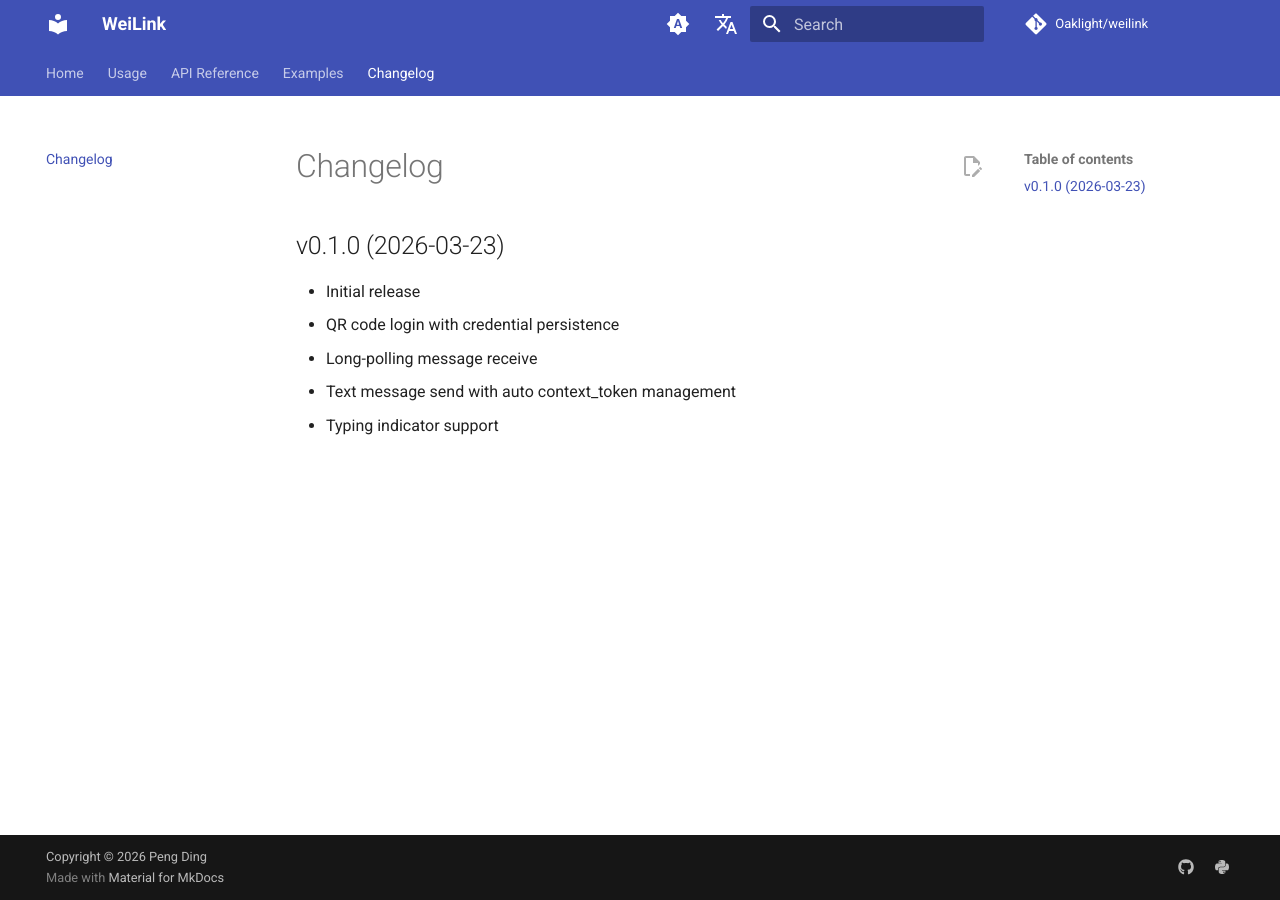
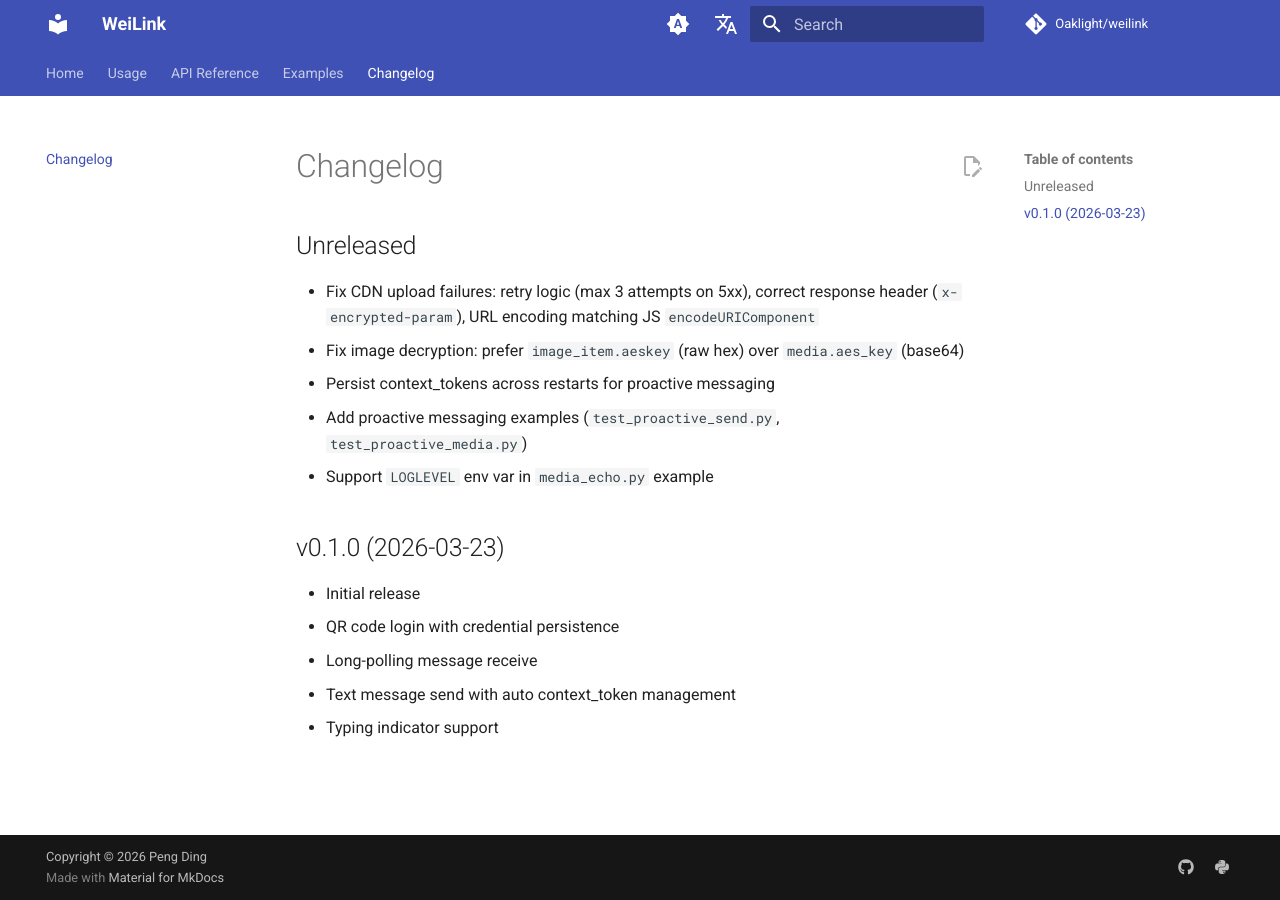
Before and after one commit to Oaklight/weilink, an MkDocs documentation site: the page built from docs/changelog.md, in a window 1280 px wide. Built offline with MkDocs 1.6.1 and Material for MkDocs 9.7.7, drawn with Linux system fonts in a browser that asks for light colours; comment, search, counter and statistics services are not loaded.

Commit message:
Add unreleased changelog entries

```diff
--- a/docs/changelog.md
+++ b/docs/changelog.md
@@ -1,4 +1,12 @@
 # Changelog
+
+## Unreleased
+
+- Fix CDN upload failures: retry logic (max 3 attempts on 5xx), correct response header (`x-encrypted-param`), URL encoding matching JS `encodeURIComponent`
+- Fix image decryption: prefer `image_item.aeskey` (raw hex) over `media.aes_key` (base64)
+- Persist context_tokens across restarts for proactive messaging
+- Add proactive messaging examples (`test_proactive_send.py`, `test_proactive_media.py`)
+- Support `LOGLEVEL` env var in `media_echo.py` example
 
 ## v0.1.0 (2026-03-23)
 
```
